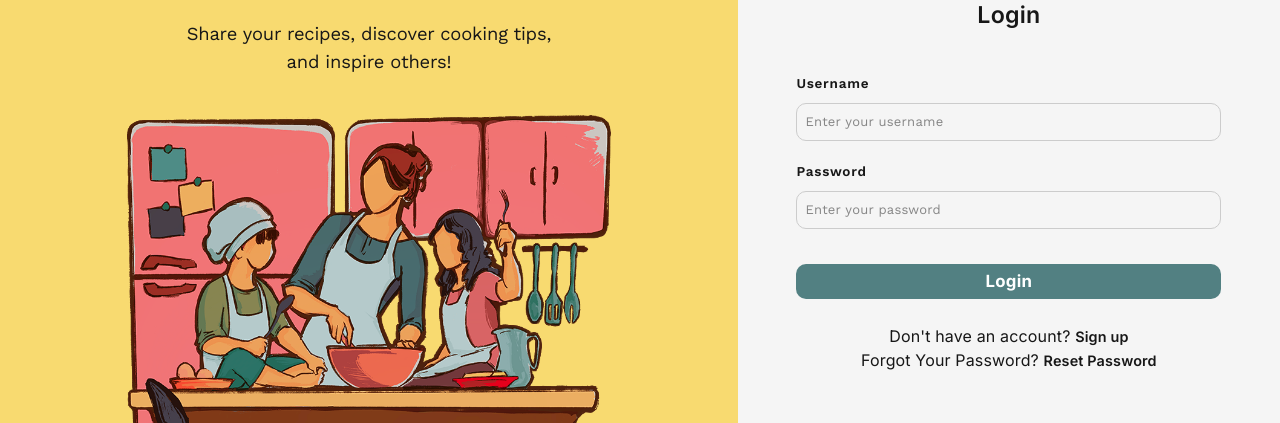
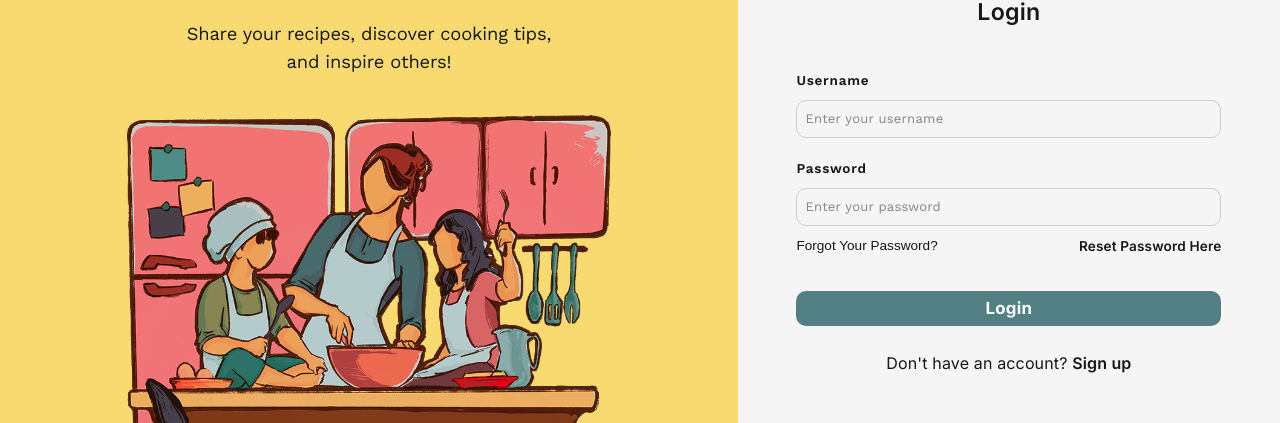
Before and after one commit to neon-super-nova/mep-frontend, a React (Create React App) app: page / in a window 1280 px wide. Shown: the part 157-580 px from the top of the page. Built offline with nearby package versions, Linux system fonts and the light colour scheme; no server answers.

Commit message:
fixed some css issues to make frontend for signup and login pages

```diff
--- a/src/components/ui-basic-reusables/labels/label-input-login.jsx
+++ b/src/components/ui-basic-reusables/labels/label-input-login.jsx
@@ -1,22 +1,23 @@
-import React from 'react';
-import LabelInput from './label-input';
-import './label-input.css';
-
+import React from "react";
+import LabelInput from "./label-input";
+import "./label-input.css";
 
 function LabelLogin({
   label,
-    type = 'text',
+  name,
+  type = "text",
   value,
   onChange,
-    placeholder = '',
-    className = '',
+  placeholder = "",
+  className = "",
   ...rest
 }) {
-    console.log('login component loaded');
+  console.log("login component loaded");
 
   return (
     <LabelInput
       label={label}
+      name={name}
       type={type}
       value={value}
       onChange={onChange}
--- a/src/components/ui-basic-reusables/labels/label-input-reset.jsx
+++ b/src/components/ui-basic-reusables/labels/label-input-reset.jsx
@@ -1,22 +1,23 @@
-import React from 'react';
-import LabelInput from './label-input';
-import './label-input.css';
-
+import React from "react";
+import LabelInput from "./label-input";
+import "./label-input.css";
 
 function LabelReset({
   label,
-    type = 'text',
+  name,
+  type = "text",
   value,
   onChange,
-    placeholder = '',
-    className = '',
+  placeholder = "",
+  className = "",
   ...rest
 }) {
-    console.log('reset component loaded');
+  console.log("reset component loaded");
 
   return (
     <LabelInput
       label={label}
+      name={name}
       type={type}
       value={value}
       onChange={onChange}
--- a/src/components/ui-basic-reusables/labels/label-input.css
+++ b/src/components/ui-basic-reusables/labels/label-input.css
@@ -76,7 +76,7 @@
   letter-spacing: 0.65px;
   border-radius: 7.5px;
   text-align: left;
-  margin-bottom: 5px;
+  /* margin-bottom: 5px; */
   width: 35%;
 }
 
--- a/src/page-css/landing-page.css
+++ b/src/page-css/landing-page.css
@@ -14,6 +14,19 @@ h1 {
 p {
   font-size: 1rem;
   color: #171717;
+}
+
+.label-input-login.password-short-margin {
+  margin-bottom: 10px;
+}
+
+.forgot-password-container {
+  display: flex;
+  justify-content: space-between;
+}
+
+.forgot-password {
+  font-size: 0.85rem;
 }
 
 /* General Styles */
@@ -134,10 +147,21 @@ p {
   letter-spacing: 0.15px;
   text-align: center;
   gap: 18px;
-
 }
 
-.landing-sign-up-link,
+.landing-sign-up-link {
+  color: #171717;
+  text-decoration: none;
+  font-weight: bold;
+  font-family: "Inter", sans-serif;
+  font-optical-sizing: auto;
+  font-weight: 600;
+  font-style: normal;
+  font-size: 1rem;
+  letter-spacing: 0.15px;
+  text-align: center;
+}
+
 .landing-home-link {
   color: #171717;
   text-decoration: none;
@@ -146,7 +170,7 @@ p {
   font-optical-sizing: auto;
   font-weight: 600;
   font-style: normal;
-  font-size: 0.9rem;
+  font-size: 0.85rem;
   letter-spacing: 0.15px;
   text-align: center;
 }
--- a/src/page-css/sign-up-page.css
+++ b/src/page-css/sign-up-page.css
@@ -169,7 +169,7 @@ p {
   font-optical-sizing: auto;
   font-weight: 600;
   font-style: normal;
-  font-size: 0.9rem;
+  font-size: 1rem;
   letter-spacing: 0.15px;
   text-align: center;
 }
--- a/src/pages/Landing-Page.jsx
+++ b/src/pages/Landing-Page.jsx
@@ -84,6 +84,7 @@ function LandingPage() {
               <div className="landing-wrapper">
                 <h1>Login</h1>
                 <form
+                  name="login-form"
                   onSubmit={(e) => {
                     e.preventDefault();
                     handleLogin();
@@ -91,6 +92,7 @@ function LandingPage() {
                 >
                   <LabelLogin
                     label="Username"
+                    name="username"
                     type="text"
                     value={username}
                     onChange={(e) => setUsername(e.target.value)}
@@ -98,11 +100,19 @@ function LandingPage() {
                   />
                   <LabelLogin
                     label="Password"
+                    name="password"
                     type="password"
                     value={password}
                     onChange={(e) => setPassword(e.target.value)}
                     placeholder="Enter your password"
+                    className="password-short-margin"
                   />
+                  <div className="forgot-password-container">
+                    <p className="forgot-password">Forgot Your Password? </p>
+                    <Link to="/forgotpassword" className="landing-home-link">
+                      Reset Password Here
+                    </Link>
+                  </div>
                   <div className="landing-login-button-container">
                     <LoginButton onClick={handleLogin} aria-label="Login" />
                   </div>
@@ -112,12 +122,6 @@ function LandingPage() {
                     Don't have an account?{" "}
                     <Link to="/signup" className="landing-sign-up-link">
                       Sign up
-                    </Link>
-                  </p>
-                  <p>
-                    Forgot Your Password?{" "}
-                    <Link to="/forgotpassword" className="landing-home-link">
-                      Reset Password
                     </Link>
                   </p>
                 </div>
--- a/src/pages/Sign-Up-Page.jsx
+++ b/src/pages/Sign-Up-Page.jsx
@@ -86,6 +86,7 @@ function SignUpPage() {
               <div className="signup-wrapper">
                 <h1>Sign Up</h1>
                 <form
+                  name="signup-form"
                   onSubmit={(e) => {
                     e.preventDefault();
                     handleSignUp();
@@ -93,6 +94,7 @@ function SignUpPage() {
                 >
                   <LabelLogin
                     label="Username"
+                    name="username"
                     type="text"
                     value={username}
                     onChange={(e) => setUsername(e.target.value)}
@@ -101,6 +103,7 @@ function SignUpPage() {
                   />
                   <LabelLogin
                     label="Email"
+                    name="email"
                     type="email"
                     value={email}
                     onChange={(e) => setEmail(e.target.value)}
@@ -109,6 +112,7 @@ function SignUpPage() {
                   />
                   <LabelLogin
                     label="Password"
+                    name="password"
                     type="password"
                     value={password}
                     onChange={(e) => setPassword(e.target.value)}
@@ -117,6 +121,7 @@ function SignUpPage() {
                   />
                   <LabelLogin
                     label="First name"
+                    name="firstName"
                     type="text"
                     value={firstName}
                     onChange={(e) => setFirstName(e.target.value)}
@@ -125,6 +130,7 @@ function SignUpPage() {
                   />
                   <LabelLogin
                     label="Last name"
+                    name="lastName"
                     type="text"
                     value={lastName}
                     onChange={(e) => setLastName(e.target.value)}
```
Lines whose indentation alone changed are shown as unchanged.
